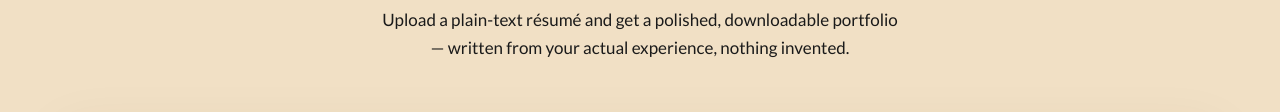
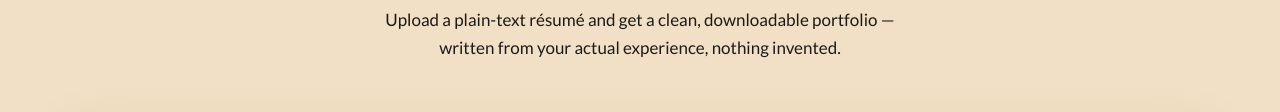
Before and after one commit to Anubhavsingh311/resume-to-portfolio, a plain HTML site: page index.html in a window 1280 px wide. Shown: the part 253-365 px from the top of the page. Drawn offline with nearby package versions, Linux system fonts and the light colour scheme; a web font is replaced by a local one.

Commit message:
Update index.html

```diff
--- a/index.html
+++ b/index.html
@@ -129,7 +129,7 @@
   <div class="intro">
     <span class="eyebrow">A one-file portfolio maker</span>
     <h1>Let your résumé<br><em>do the talking.</em></h1>
-    <p>Upload a plain-text résumé and get a polished, downloadable portfolio — written from your actual experience, nothing invented.</p>
+    <p>Upload a plain-text résumé and get a clean, downloadable portfolio — written from your actual experience, nothing invented.</p>
   </div>
 
   <div class="workspace">
```
